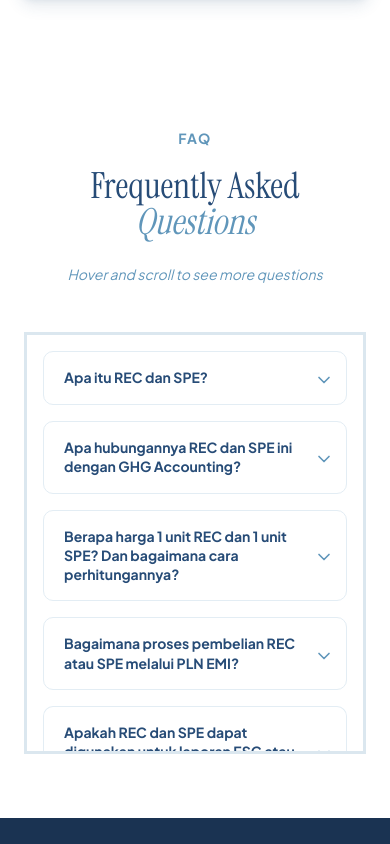
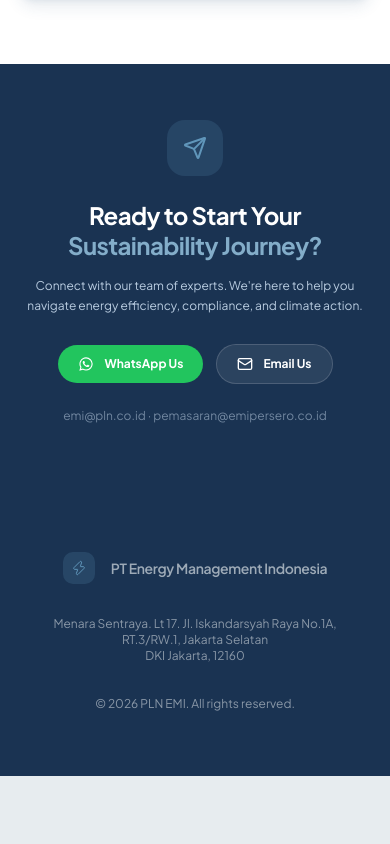
Before and after one commit to haiwazedev/emi-compro, a Next.js app: page / in a window 390 px wide. Shown: the part 10100-10944 px from the top of the page. After the commit the page ends 10876 px from the top, so only its background shows below. Built offline with nearby package versions, Linux system fonts and the light colour scheme.

Commit message:
feat: remove faq home section

```diff
--- a/src/app/globals.css
+++ b/src/app/globals.css
@@ -64,16 +64,6 @@
   --color-articles-card: var(--articles-card);
   --color-articles-card-border: var(--articles-card-border);
   --color-articles-shadow: var(--articles-shadow);
-  --color-faq-background: var(--faq-background);
-  --color-faq-foreground: var(--faq-foreground);
-  --color-faq-accent: var(--faq-accent);
-  --color-faq-muted: var(--faq-muted);
-  --color-faq-panel-border: var(--faq-panel-border);
-  --color-faq-card: var(--faq-card);
-  --color-faq-card-border: var(--faq-card-border);
-  --color-faq-scrollbar-track: var(--faq-scrollbar-track);
-  --color-faq-scrollbar-thumb: var(--faq-scrollbar-thumb);
-  --color-faq-scrollbar-thumb-hover: var(--faq-scrollbar-thumb-hover);
   --color-contact-background: var(--contact-background);
   --color-contact-foreground: var(--contact-foreground);
   --color-contact-muted: var(--contact-muted);
@@ -242,16 +232,6 @@
   --articles-media-slate-end: #5e899f;
   --articles-media-navy-start: #173a5c;
   --articles-media-navy-end: #204c75;
-  --faq-background: var(--neutral);
-  --faq-foreground: var(--primary);
-  --faq-accent: var(--secondary);
-  --faq-muted: #7187a9;
-  --faq-panel-border: #dbe7ef;
-  --faq-card: var(--neutral);
-  --faq-card-border: #e3edf4;
-  --faq-scrollbar-track: #edf4f8;
-  --faq-scrollbar-thumb: #c8d9e6;
-  --faq-scrollbar-thumb-hover: #a9c3d8;
   --contact-background: var(--accent);
   --contact-foreground: var(--neutral);
   --contact-muted: #b9cce0;
@@ -336,28 +316,6 @@
     animation: home-badge-pulse 2s ease-in-out infinite;
   }
 
-  .faq-scrollbar {
-    scrollbar-color: var(--faq-scrollbar-thumb) var(--faq-scrollbar-track);
-    scrollbar-width: thin;
-  }
-
-  .faq-scrollbar::-webkit-scrollbar {
-    width: 10px;
-  }
-
-  .faq-scrollbar::-webkit-scrollbar-track {
-    background: var(--faq-scrollbar-track);
-  }
-
-  .faq-scrollbar::-webkit-scrollbar-thumb {
-    background: var(--faq-scrollbar-thumb);
-    border-radius: 999px;
-  }
-
-  .faq-scrollbar::-webkit-scrollbar-thumb:hover {
-    background: var(--faq-scrollbar-thumb-hover);
-  }
-
   .article-media-blue {
     background-image: linear-gradient(
       135deg,
--- a/src/app/page.tsx
+++ b/src/app/page.tsx
@@ -2,7 +2,6 @@
 import { ArticlesSection } from "@/module/articles/components/articles-section";
 import { CommitmentSection } from "@/module/commitment/components/commitment-section";
 import { ContactUsSection } from "@/module/contact/components/contact-us-section";
-import { FaqSection } from "@/module/faq/components/faq-section";
 import { HomeHero } from "@/module/home/components/home-hero";
 import { Footer } from "@/module/layout/components/footer";
 import { Navbar } from "@/module/layout/components/navbar";
@@ -21,7 +20,6 @@
         <PartnersSection />
         <ArticlesSection />
         <CommitmentSection />
-        <FaqSection />
         <ContactUsSection />
       </main>
 
--- a/src/module/faq/components/faq-section.tsx
+++ /dev/null
@@ -1,61 +0,0 @@
-import {
-  Accordion,
-  AccordionContent,
-  AccordionItem,
-  AccordionTrigger,
-} from "@/shared/ui/accordion";
-import { SectionHeading } from "@/shared/components/section-heading";
-import { faqs } from "@/module/faq/content/faq";
-
-export function FaqSection() {
-  return (
-    <section
-      aria-labelledby="faq-heading"
-      className="scroll-mt-20 bg-faq-background px-6 py-16 sm:px-8 sm:py-20 lg:px-10 lg:py-24"
-      id="faq"
-    >
-      <div className="mx-auto flex max-w-7xl flex-col items-center">
-        <SectionHeading
-          className="max-w-4xl text-center"
-          eyebrow="FAQ"
-          eyebrowClassName="text-sm font-bold uppercase tracking-widest text-faq-accent"
-          headingId="faq-heading"
-          subtitle="Questions"
-          subtitleClassName="text-faq-accent"
-          title="Frequently Asked"
-          titleClassName="mt-5 font-display text-4xl leading-none text-faq-foreground"
-        >
-          <p className="mt-6 font-sans text-sm italic text-faq-accent">
-            Hover and scroll to see more questions
-          </p>
-        </SectionHeading>
-
-        <div
-          aria-label="FAQ questions"
-          className="faq-scrollbar mt-12 max-h-[50vh] w-full max-w-3xl overflow-y-scroll border-3 border-faq-panel-border bg-faq-background p-4 outline-none focus-visible:ring-3 focus-visible:ring-faq-accent/35 sm:mt-16 sm:p-6"
-          role="region"
-          tabIndex={0}
-        >
-          <Accordion className="space-y-4" collapsible type="single">
-            {faqs.map((item) => (
-              <AccordionItem
-                className="rounded-lg border border-faq-card-border bg-faq-card pl-5 pr-3 shadow-none"
-                key={item.id}
-                value={item.id}
-              >
-                <AccordionTrigger className="min-h-8 items-center font-sans text-sm font-bold leading-snug text-faq-foreground no-underline hover:no-underline [&_svg]:size-5 [&_svg]:text-faq-accent">
-                  {item.question}
-                </AccordionTrigger>
-                <AccordionContent className="space-y-4 pb-6 font-sans text-sm leading-6 text-faq-muted">
-                  {item.answer.map((paragraph) => (
-                    <p key={paragraph}>{paragraph}</p>
-                  ))}
-                </AccordionContent>
-              </AccordionItem>
-            ))}
-          </Accordion>
-        </div>
-      </div>
-    </section>
-  );
-}
--- a/src/module/faq/content/faq.ts
+++ /dev/null
@@ -1,48 +0,0 @@
-export type FaqItem = {
-  id: string;
-  question: string;
-  answer: string[];
-};
-
-export const faqs: FaqItem[] = [
-  {
-    id: "rec-spe",
-    question: "Apa itu REC dan SPE?",
-    answer: [
-      "REC adalah instrumen berupa sertifikat yang membuktikan bahwa setiap 1 MWh listrik yang dikonsumsi oleh operasional perusahaan Anda berasal dari pembangkit energi terbarukan, seperti tenaga surya, air, atau angin, yang tersertifikasi.",
-      "Sedangkan SPE adalah instrumen berupa sertifikat yang membuktikan bahwa perusahaan Anda telah mendanai atau mengompensasi proyek penurunan emisi karbon secara nyata di tempat lain, seperti proyek efisiensi energi atau konservasi hutan.",
-    ],
-  },
-  {
-    id: "ghg-accounting",
-    question: "Apa hubungannya REC dan SPE ini dengan GHG Accounting?",
-    answer: [
-      "REC dapat mendukung pelaporan emisi Scope 2 karena berkaitan dengan penggunaan listrik dari sumber energi terbarukan.",
-      "SPE dapat membantu strategi kompensasi emisi yang belum dapat dihindari, terutama saat perusahaan menyusun inventaris dan rencana pengurangan emisi berdasarkan prinsip GHG Accounting.",
-    ],
-  },
-  {
-    id: "price-calculation",
-    question:
-      "Berapa harga 1 unit REC dan 1 unit SPE? Dan bagaimana cara perhitungannya?",
-    answer: [
-      "Harga REC dan SPE dapat berbeda tergantung volume kebutuhan, jenis instrumen, periode penggunaan, serta ketersediaan sertifikat atau proyek yang relevan.",
-      "Perhitungannya dimulai dari konsumsi energi, baseline emisi, target pengurangan emisi, dan kebutuhan pelaporan perusahaan.",
-    ],
-  },
-  {
-    id: "purchase-process",
-    question: "Bagaimana proses pembelian REC atau SPE melalui PLN EMI?",
-    answer: [
-      "Tim PLN EMI akan membantu mengidentifikasi kebutuhan perusahaan, memvalidasi data konsumsi atau emisi, menghitung kebutuhan instrumen, lalu menyiapkan rekomendasi dan dokumentasi pendukung.",
-    ],
-  },
-  {
-    id: "reporting-use",
-    question:
-      "Apakah REC dan SPE dapat digunakan untuk laporan ESG atau sustainability report?",
-    answer: [
-      "Ya, REC dan SPE dapat menjadi bagian dari bukti pendukung dalam laporan keberlanjutan, laporan ESG, atau komunikasi dekarbonisasi, selama penggunaannya sesuai dengan batasan pelaporan dan metodologi yang digunakan perusahaan.",
-    ],
-  },
-];
--- a/src/module/layout/content/navigation.ts
+++ b/src/module/layout/content/navigation.ts
@@ -7,6 +7,5 @@
   { label: "Home", href: "#home" },
   { label: "About", href: "#about" },
   { label: "Services", href: "#services" },
-  { label: "FAQ", href: "#faq" },
   { label: "Contact", href: "#contact" },
 ];
--- a/src/shared/ui/accordion.tsx
+++ /dev/null
@@ -1,69 +0,0 @@
-"use client";
-
-import * as React from "react";
-import { ChevronDownIcon } from "lucide-react";
-import { Accordion as AccordionPrimitive } from "radix-ui";
-
-import { cn } from "@/shared/lib/utils";
-
-function Accordion({
-  ...props
-}: React.ComponentProps<typeof AccordionPrimitive.Root>) {
-  return <AccordionPrimitive.Root data-slot="accordion" {...props} />;
-}
-
-function AccordionItem({
-  className,
-  ...props
-}: React.ComponentProps<typeof AccordionPrimitive.Item>) {
-  return (
-    <AccordionPrimitive.Item
-      data-slot="accordion-item"
-      className={cn("border-b last:border-b-0", className)}
-      {...props}
-    />
-  );
-}
-
-function AccordionTrigger({
-  className,
-  children,
-  ...props
-}: React.ComponentProps<typeof AccordionPrimitive.Trigger>) {
-  return (
-    <AccordionPrimitive.Header className="flex">
-      <AccordionPrimitive.Trigger
-        data-slot="accordion-trigger"
-        className={cn(
-          "focus-visible:border-ring focus-visible:ring-ring/50 flex flex-1 items-start justify-between gap-4 rounded-md py-4 text-left text-sm font-medium transition-all outline-none hover:underline focus-visible:ring-3 disabled:pointer-events-none disabled:opacity-50 [&[data-state=open]>svg]:rotate-180",
-          className,
-        )}
-        {...props}
-      >
-        {children}
-        <ChevronDownIcon
-          aria-hidden="true"
-          className="pointer-events-none size-4 shrink-0 translate-y-0.5 text-muted-foreground transition-transform duration-200 motion-reduce:transition-none"
-        />
-      </AccordionPrimitive.Trigger>
-    </AccordionPrimitive.Header>
-  );
-}
-
-function AccordionContent({
-  className,
-  children,
-  ...props
-}: React.ComponentProps<typeof AccordionPrimitive.Content>) {
-  return (
-    <AccordionPrimitive.Content
-      data-slot="accordion-content"
-      className="data-[state=closed]:animate-accordion-up data-[state=open]:animate-accordion-down overflow-hidden text-sm motion-reduce:animate-none"
-      {...props}
-    >
-      <div className={cn("pt-0 pb-4", className)}>{children}</div>
-    </AccordionPrimitive.Content>
-  );
-}
-
-export { Accordion, AccordionContent, AccordionItem, AccordionTrigger };
```
